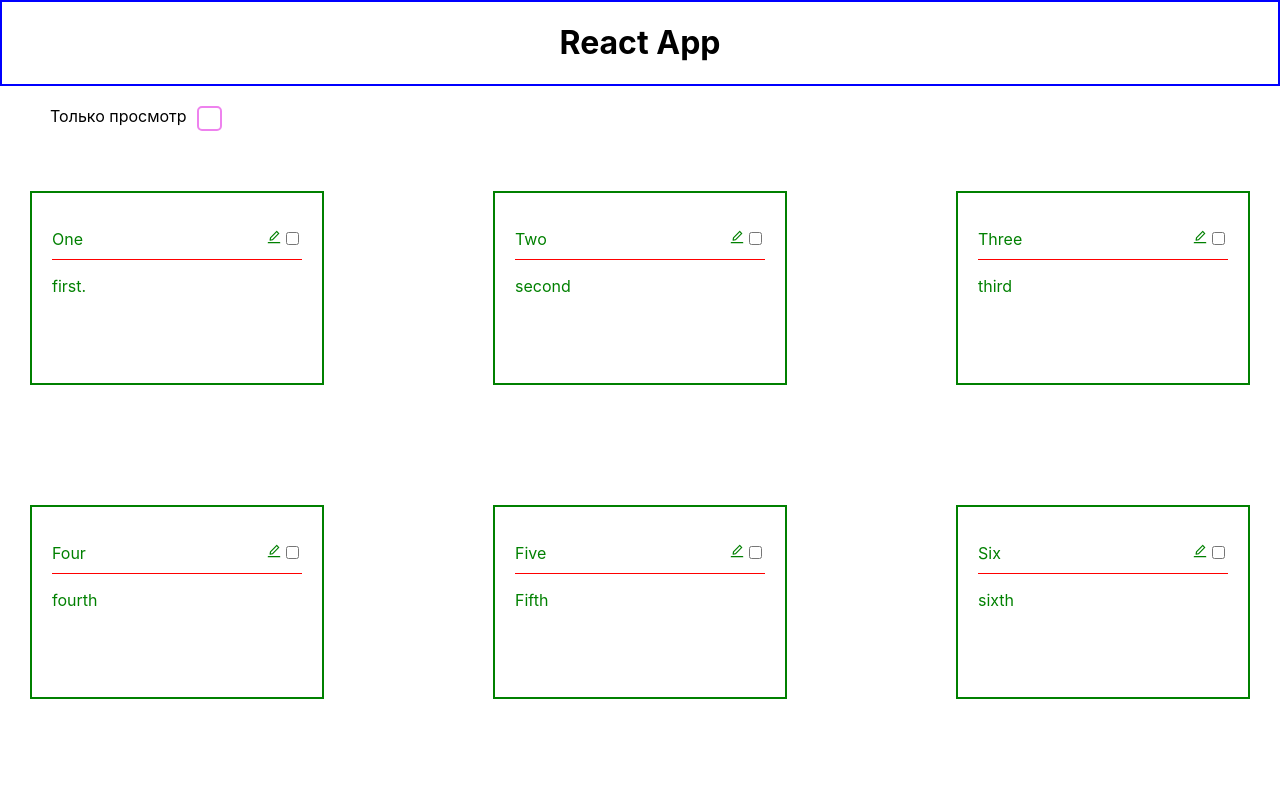
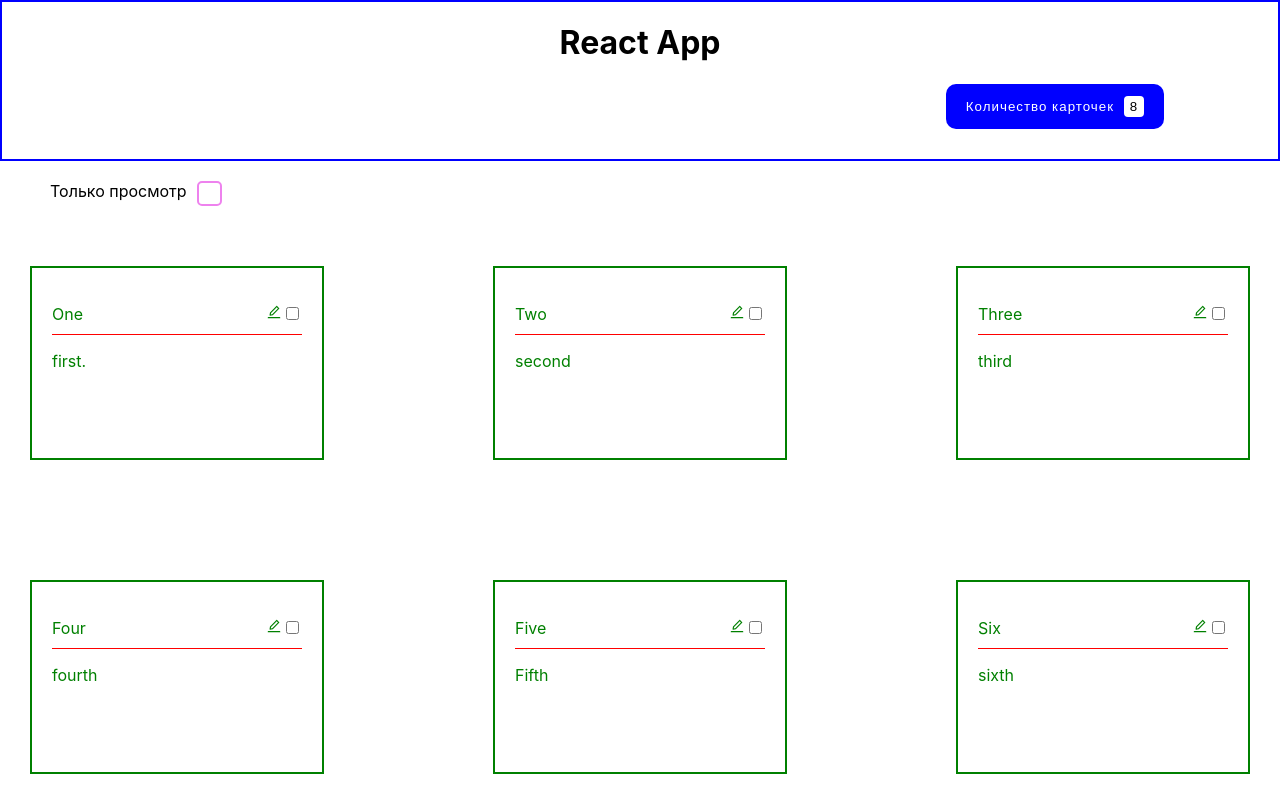
Before and after one commit to NataliaSirotko/react-course, a React (Create React App) app: page / in a window 1280 px wide. Shown: the top 800 px of the page. Built offline with nearby package versions, Linux system fonts and the light colour scheme.

Commit message:
Diving Deeper. Task9.
Feat. Creating button-counter of cards. Using the Context API in the app.

```diff
--- a/package.json
+++ b/package.json
@@ -7,6 +7,7 @@
     "@testing-library/react": "^11.2.2",
     "@testing-library/user-event": "^12.6.0",
     "classnames": "^2.2.6",
+    "prop-types": "^15.7.2",
     "react": "^17.0.1",
     "react-dom": "^17.0.1",
     "react-icons": "^4.1.0",
--- a/src/components/Cardlist/Card/index.js
+++ b/src/components/Cardlist/Card/index.js
@@ -1,4 +1,5 @@
 import React, { useState } from 'react';
+import PropTypes from 'prop-types';
 import './index.css';
 import classNames from 'classnames';
 import { IoIosSave } from 'react-icons/io';
@@ -78,4 +79,9 @@ const Card = (props) => {
     );
 };
 
+Card.propTypes = {
+  checkboxMain: PropTypes.bool,
+  data: PropTypes.object
+};
+
 export default withLoadingDelay(Card);
--- a/src/components/Cardlist/index.js
+++ b/src/components/Cardlist/index.js
@@ -1,13 +1,21 @@
-import React from 'react';
+import React, { useContext } from 'react';
 import Card from './Card';
+import  { CardContext } from '../../context/Card-context';
 
-const cardList = (props) => props.cards.map(card => {
-        return <Card
+const CardList = (props) => {
+  const {cardState, checkboxChange, editMode, saveEditing, cancelEditing} = useContext(CardContext);
+
+return cardState.map(card => {
+      return (
+        <Card
           data={card} key={card.id} checkboxMain={props.checkboxMain}
-          onCheckboxChange={props.onCheckboxChange}
-          onEditMode={props.onEditMode}
-          onSave={props.onSave}
-          onCancel={props.onCancel} />
+          onCheckboxChange={checkboxChange}
+          onEditMode={editMode}
+          onSave={saveEditing}
+          onCancel={cancelEditing}
+           />
+          )
       });
+};
 
-export default React.memo(cardList);
+export default React.memo(CardList);
--- a/src/components/Header/index.css
+++ b/src/components/Header/index.css
@@ -2,3 +2,18 @@
     text-align: center;
     border: 2px solid blue;
 }
+
+.header button {
+    background-color: blue;
+    letter-spacing: 1px;
+    position: relative;
+    left: 400px;
+}
+
+span.badge {
+    background-color: white;
+    color: black;
+    padding: 3px 6px;
+    border-radius: 4px;
+    margin-left: 5px;
+}
--- a/src/components/Header/index.js
+++ b/src/components/Header/index.js
@@ -1,11 +1,17 @@
-import React from 'react';
+import React, { useContext } from 'react';
 import './index.css';
+import { CardContext } from '../../context/Card-context';
 
-const Header = () => (
+const Header = (props) => {
+    const {addCounter} = useContext(CardContext);
+
+    return (
     <div className="header">
         <h1>React App</h1>
+        <button type="button">
+            Количество карточек <span className="badge">{addCounter()}</span>
+        </button>
     </div>
-
-    );
+    )};
 
 export default React.memo(Header);
--- a/src/containers/App.js
+++ b/src/containers/App.js
@@ -1,9 +1,9 @@
-import React, { useState } from 'react';
+import React, { useState, useContext } from 'react';
 import './App.css';
 import CardList from '../components/Cardlist';
 import Header from '../components/Header';
 import styled from 'styled-components';
-import { v4 as uuidv4 } from 'uuid';
+import { CardContext } from '../context/Card-context';
 
 const Checkbox = styled.input`
   -webkit-appearance: none;
@@ -41,164 +41,33 @@ const Checkbox = styled.input`
   `;
 
 function App() {
-  const [ cardState, setCardState ] = useState({
-    cards: [
-      {
-        id: 1,
-        caption: 'One',
-        text: 'first.',
-        checked: false,
-        edited: false
-      },
-      {
-        id: 2,
-        caption: 'Two',
-        text: 'second',
-        checked: false,
-        edited: false
-      },
-      {
-        id: 3,
-        caption: 'Three',
-        text: 'third',
-        checked: false,
-        edited: false
-      },
-      {
-        id: 4,
-        caption: 'Four',
-        text: 'fourth',
-        checked: false,
-        edited: false
-      },
-      {
-        id: 5,
-        caption: 'Five',
-        text: 'Fifth',
-        checked: false,
-        edited: false
-      },
-      {
-        id: 6,
-        caption: 'Six',
-        text: 'sixth',
-        checked: false,
-        edited: false
-      },
-      {
-        id: 7,
-        caption: 'Seven',
-        text: 'seventh',
-        checked: false,
-        edited: false
-      },
-      {
-        id: 8,
-        caption: 'Caption',
-        text: 'Text...',
-        checked: false,
-        edited: false
-      }
-    ],
+  const [ state, setState ] = useState({
     checked: false
   });
 
-  function checkboxChange(id) {
-    const cardIndex = cardState.cards.findIndex(c => {
-      return c.id === id;
-    });
+  const {cardState, addCard, deleteCards} = useContext(CardContext);
+  // function saveEditing(arr, id) {
+  //   const cardIndex= cardState.cards.findIndex(c => {
+  //     return c.id === id;
+  //   });
+  //   const card = {...arr};
+  //   card.checked = false;
 
-    const card = {...cardState.cards[cardIndex]};
-    card.checked = !card.checked;
+  //   const cards = [...cardState.cards];
+  //   cards[cardIndex] = card;
 
-    const cards = [...cardState.cards];
-    cards[cardIndex] = card;
-    setCardState({
-      ...cardState,
-      cards: cards
-    });
-  }
-
-  function editMode(id) {
-    const cardIndex= cardState.cards.findIndex(c => {
-      return c.id === id;
-    });
-    const card = {...cardState.cards[cardIndex]};
-    card.checked = false;
-    card.edited = true;
-
-    const cards = [...cardState.cards];
-    cards[cardIndex] = card;
-    setCardState({
-      ...cardState,
-      cards: cards
-    });
-  }
-
-  function saveEditing(arr, id) {
-    const cardIndex= cardState.cards.findIndex(c => {
-      return c.id === id;
-    });
-    const card = {...arr};
-    card.checked = false;
-
-    const cards = [...cardState.cards];
-    cards[cardIndex] = card;
-
-    setCardState({
-      ...cardState,
-      cards: cards
-    });
-  }
-
-  function cancelEditing(id) {
-    const cardIndex = cardState.cards.findIndex(c => {
-      return c.id === id;
-    });
-    const card = {...cardState.cards[cardIndex]};
-    card.edited = false;
-
-    const cards = [...cardState.cards];
-    cards[cardIndex] = card;
-
-    setCardState({
-      ...cardState,
-      cards: cards
-    });
-  }
+  //   setCardState({
+  //     ...cardState,
+  //     cards: cards
+  //   });
+  // }
 
   function mainChecked() {
-    cardState.cards.forEach(c => {
+    cardState.forEach(c => {
       return c.edited = false;
     });
-    setCardState({
-      ...cardState,
-      checked: !cardState.checked
-    });
-  }
-
-  function deleteCards() {
-    const cardsNew = cardState.cards.filter(c => {
-      return !c.checked;
-    });
-    setCardState({
-      ...cardState,
-      cards: cardsNew
-    });
-  }
-
-  function addCard() {
-    const cardNew = {
-      id: uuidv4(),
-      caption: '',
-      text: '',
-      checked: false,
-      edited: false
-    };
-
-    setCardState({
-      ...cardState,
-      cards: cardState.cards.concat(cardNew)
+    setState({
+      checked: !state.checked
     });
   }
 
@@ -207,16 +76,12 @@ function App() {
       <Header />
       <main>
         <label>Только просмотр
-          <Checkbox type="checkbox" checked={cardState.checked} onChange={mainChecked}  />
+          <Checkbox type="checkbox" checked={state.checked} onChange={mainChecked}  />
         </label>
         <div className="cardblock">
           <CardList
-          cards={cardState.cards}
-          checkboxMain={cardState.checked}
-          onCheckboxChange={checkboxChange}
-          onEditMode={editMode}
-          onSave={saveEditing}
-          onCancel={cancelEditing} />
+           checkboxMain={state.checked}
+           />
         </div>
         <button type="text" onClick={deleteCards}>Удалить выбранные карточки</button>
         <button type="text" onClick={addCard}>Создать карточку</button>
--- /dev/null
+++ b/src/context/Card-context/index.js
@@ -0,0 +1,157 @@
+import React, { useState } from 'react';
+import { v4 as uuidv4 } from 'uuid';
+
+export const CardContext  = React.createContext();
+
+export const Provider = (props) => {
+  const [cardState, setCardState] = useState([
+    {
+      id: 1,
+      caption: 'One',
+      text: 'first.',
+      checked: false,
+      edited: false
+    },
+    {
+      id: 2,
+      caption: 'Two',
+      text: 'second',
+      checked: false,
+      edited: false
+    },
+    {
+      id: 3,
+      caption: 'Three',
+      text: 'third',
+      checked: false,
+      edited: false
+    },
+    {
+      id: 4,
+      caption: 'Four',
+      text: 'fourth',
+      checked: false,
+      edited: false
+    },
+    {
+      id: 5,
+      caption: 'Five',
+      text: 'Fifth',
+      checked: false,
+      edited: false
+    },
+    {
+      id: 6,
+      caption: 'Six',
+      text: 'sixth',
+      checked: false,
+      edited: false
+    },
+    {
+      id: 7,
+      caption: 'Seven',
+      text: 'seventh',
+      checked: false,
+      edited: false
+    },
+    {
+      id: 8,
+      caption: 'Caption',
+      text: 'Text...',
+      checked: false,
+      edited: false
+    }
+  ]);
+
+  function checkboxChange(id) {
+    const cardIndex = cardState.findIndex(c => {
+      return c.id === id;
+    });
+
+    const card = cardState[cardIndex];
+    card.checked = !card.checked;
+
+    const cards = [...cardState];
+    cards[cardIndex] = card;
+    setCardState(cards);
+  }
+
+  function editMode(id) {
+    const cardIndex= cardState.findIndex(c => {
+      return c.id === id;
+    });
+    const card = cardState[cardIndex];
+    card.checked = false;
+    card.edited = true;
+
+    const cards = [...cardState];
+    cards[cardIndex] = card;
+    setCardState(cards);
+  }
+
+  function saveEditing(arr, id) {
+    const cardIndex= cardState.findIndex(c => {
+      return c.id === id;
+    });
+    const card = arr;
+    card.checked = false;
+
+    const cards = [...cardState];
+    cards[cardIndex] = card;
+    setCardState(cards);
+  }
+
+  function cancelEditing(id) {
+    const cardIndex = cardState.findIndex(c => {
+      return c.id === id;
+    });
+    const card = cardState[cardIndex];
+    card.edited = false;
+
+    const cards = [...cardState];
+    cards[cardIndex] = card;
+    setCardState(cards);
+  }
+
+  function deleteCards() {
+    const cardsNew = cardState.filter(c => {
+      return !c.checked;
+    });
+    setCardState(cardsNew);
+  }
+
+  function addCard() {
+    const cardNew = {
+      id: uuidv4(),
+      caption: '',
+      text: '',
+      checked: false,
+      edited: false
+    };
+
+    setCardState(
+      cardState.concat(cardNew)
+    );
+  }
+
+  function addCounter() {
+    return cardState.length;
+  }
+
+  return (
+    <CardContext.Provider value={{
+      cardState,
+      checkboxChange,
+      editMode,
+      saveEditing,
+      cancelEditing,
+      addCard,
+      deleteCards,
+      addCounter
+    }}>
+    {props.children}
+    </CardContext.Provider>
+  );
+}
+
+export default Provider;
--- a/src/index.js
+++ b/src/index.js
@@ -3,10 +3,13 @@ import ReactDOM from 'react-dom';
 import './index.css';
 import App from './containers/App';
 import reportWebVitals from './reportWebVitals';
+import Provider from './context/Card-context';
 
 ReactDOM.render(
   <React.StrictMode>
-    <App />
+    <Provider>
+      <App />
+    </Provider>
   </React.StrictMode>,
   document.getElementById('root')
 );
```
Also changed, not shown: src/components/Cardlist/Card/Cardbody/index.js (+8 -0 lines), src/components/Cardlist/Card/Cardheader/index.js (+8 -0 lines).
